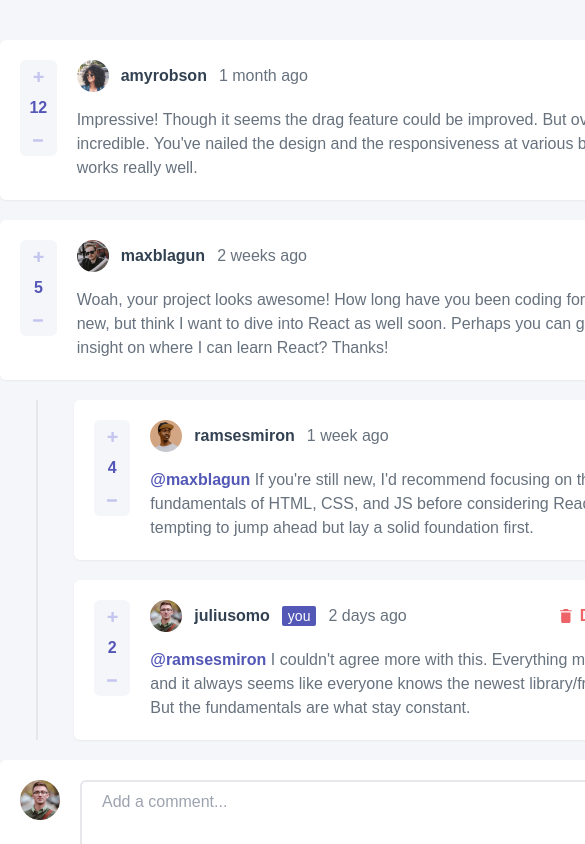
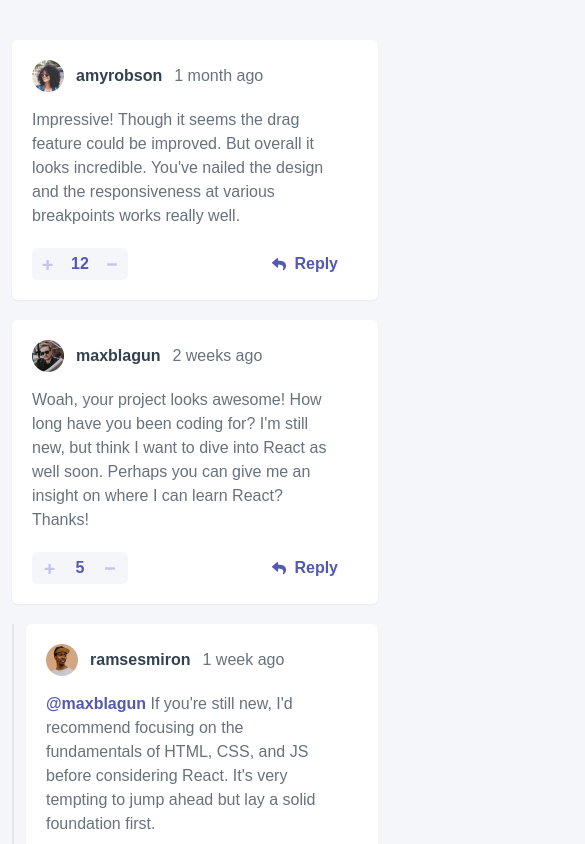
Before and after one commit to apekul/interactive-comments-section, a React (Create React App) app: page / in a window 390 px wide. Shown: the top 844 px of the page, 585 px wide, since content can reach past the window. Built offline with nearby package versions, Linux system fonts and the light colour scheme.

Commit message:
add confirm to delete

```diff
--- a/src/App.js
+++ b/src/App.js
@@ -12,7 +12,7 @@ function App() {
   return (
     <main className="bg-[#F5F6FA] h-screen">
       {/* comments list */}
-      <section className="w-[45rem] m-auto py-10">
+      <section className=" w-full sm:w-[45rem] m-auto py-10 px-3">
         <ul>
           {comments.map((comment, index) => (
             <li className="mb-5" key={index}>
@@ -20,7 +20,7 @@ function App() {
               <SingleComment key={index} comment={comment} />
               {/* Replies Section */}
               {!!comment.replies.length && (
-                <div className="border-l-2 pl-9 ml-9 mt-5">
+                <div className="border-l-2 pl-3 sm:pl-9 sm:ml-9 mt-5">
                   <div className="flex-1 flex flex-col gap-5">
                     {comment.replies.map((reply, replyIndex) => (
                       <SingleComment
--- a/src/Components/CreateComment.js
+++ b/src/Components/CreateComment.js
@@ -54,12 +54,12 @@ const CreateComment = ({
   return (
     <form
       onSubmit={handleSubmit}
-      className="bg-white p-5 flex items-start gap-5 rounded-md shadow-sm"
+      className="bg-white p-5 flex flex-col sm:flex-row items-start gap-5 rounded-md shadow-sm relative"
     >
       <img
         src={currentUser.image.png}
         alt={`${currentUser.username}_image`}
-        className="w-10 h-10"
+        className="w-10 h-10 absolute sm:static bottom-6"
       />
       <textarea
         ref={textareaRef}
@@ -71,7 +71,7 @@ const CreateComment = ({
       />
       <button
         type="submit"
-        className="bg-[#5358B6] text-white px-5 py-2 rounded-md"
+        className="bg-[#5358B6] text-white px-5 py-2 rounded-md self-end sm:self-start"
       >
         {reply ? "REPLY" : "SEND"}
       </button>
--- a/src/Components/SingleComment/Buttons/Button.js
+++ b/src/Components/SingleComment/Buttons/Button.js
@@ -11,7 +11,8 @@ const Button = ({ ...props }) => {
     props.setReply((prev) => !prev);
   };
   const handleRemove = () => {
-    removeItem(props.id);
+    // removeItem(props.id);
+    props.setDeleteConfirm(true);
   };
   return (
     <>
--- /dev/null
+++ b/src/Components/SingleComment/Buttons/RemoveConfirm.js
@@ -0,0 +1,40 @@
+import React, { useContext } from "react";
+import { AppContext } from "../../../AppContext";
+
+const RemoveConfirm = ({ id, setDeleteConfirm }) => {
+  const { removeItem } = useContext(AppContext);
+
+  const handleDelete = () => {
+    removeItem(id);
+    setDeleteConfirm(false);
+  };
+  return (
+    <div className="fixed top-0 left-0 right-0 bottom-0 bg-black bg-opacity-50 z-10 flex items-center justify-center">
+      <div className="p-7 mx-2 w-[22rem] text-[#68727E] bg-white rounded-lg shadow-md ">
+        <h1 className="text-xl font-bold pb-3 text-[#343F4B]">
+          Delete comment
+        </h1>
+        <p className="text-[0.95rem]">
+          Are you sure you want to delete this comment? This will remove the
+          comment and can't be undone.
+        </p>
+        <div className="mt-4 flex gap-2 justify-between">
+          <button
+            onClick={() => setDeleteConfirm(false)}
+            className="bg-[#68727E] text-white px-6 py-2 rounded-md hover:brightness-150"
+          >
+            NO, CANCEL
+          </button>
+          <button
+            onClick={handleDelete}
+            className="bg-[#EE6368] text-white px-6 py-2 rounded-md hover:brightness-150"
+          >
+            YES, DELETE
+          </button>
+        </div>
+      </div>
+    </div>
+  );
+};
+
+export default RemoveConfirm;
--- a/src/Components/SingleComment/Buttons/ScoreButtons.js
+++ b/src/Components/SingleComment/Buttons/ScoreButtons.js
@@ -23,9 +23,9 @@ const ScoreButtons = ({ comment }) => {
     }
   };
   return (
-    <div className="bg-[#F5F6FA] w-10 h-[6rem] self-start rounded-md items-center flex flex-col justify-between select-none">
+    <div className="bg-[#F5F6FA] w-[6rem] gap-2 sm:gap-0 sm:w-10 sm:h-[6rem] self-start rounded-md items-center flex sm:flex-col justify-between select-none">
       <button
-        className={`cursor-pointer flex items-center justify-center h-[2rem] w-full rounded-t-md ${
+        className={`cursor-pointer flex items-center justify-center h-[2rem] w-full rounded-bl-md sm:rounded-bl-none rounded-tl-md sm:rounded-tr-md ${
           userVote === "upvote"
             ? "bg-[#5358B6] buttonLight-hover"
             : "button-hover"
@@ -47,7 +47,7 @@ const ScoreButtons = ({ comment }) => {
       </button>
       <strong style={{ color: "hsl(238, 40%, 52%)" }}>{score}</strong>
       <button
-        className={`cursor-pointer flex items-center justify-center h-[2rem] w-full transition-all duration-150 rounded-b-md ${
+        className={`cursor-pointer flex items-center justify-center h-[2rem] w-full transition-all duration-150 rounded-br-md rounded-tr-md sm:rounded-tr-none sm:rounded-bl-md ${
           userVote === "downvote"
             ? "bg-[#ED6468] buttonLight-hover"
             : "button-hover"
--- a/src/Components/SingleComment/SingleComment.js
+++ b/src/Components/SingleComment/SingleComment.js
@@ -6,16 +6,23 @@ import ScoreButtons from "./Buttons/ScoreButtons";
 import Button from "./Buttons/Button";
 import CreateComment from "../CreateComment";
 import EditComment from "./EditComment";
+import RemoveConfirm from "./Buttons/RemoveConfirm";
 
 const SingleComment = ({ comment, parentId }) => {
   const { currentUser } = useContext(AppContext);
   const [reply, setReply] = useState(false);
   const [edit, setEdit] = useState(false);
+  const [deleteConfirm, setDeleteConfirm] = useState(false);
 
   return (
-    <div className="flex flex-col w-full gap-2 ">
+    <div className="flex flex-col w-full gap-2">
+      {deleteConfirm && (
+        <RemoveConfirm id={comment.id} setDeleteConfirm={setDeleteConfirm} />
+      )}
       <article className="flex gap-5 bg-white p-5 rounded-md shadow-sm">
-        <ScoreButtons comment={comment} />
+        <div className="hidden sm:block">
+          <ScoreButtons comment={comment} />
+        </div>
         <div className="w-full flex flex-col gap-4">
           <header className="flex gap-5 justify-between w-full">
             <div className="flex gap-3 items-center">
@@ -36,10 +43,14 @@ const SingleComment = ({ comment, parentId }) => {
             </div>
 
             {/* Buttons */}
-            <div className="flex gap-5">
+            <div className="hidden sm:flex gap-5">
               {comment.user.username === currentUser.username ? (
                 <>
-                  <Button id={comment.id} remove color="#ED6468" />
+                  <Button
+                    remove
+                    color="#ED6468"
+                    setDeleteConfirm={setDeleteConfirm}
+                  />
                   <Button setEdit={setEdit} edit />
                 </>
               ) : (
@@ -60,6 +71,23 @@ const SingleComment = ({ comment, parentId }) => {
             ) : (
               <EditComment comment={comment} setEdit={setEdit} />
             )}
+            {/* Buttons */}
+            <div className="flex sm:hidden gap-5 justify-between pt-5">
+              <ScoreButtons comment={comment} />
+              {comment.user.username === currentUser.username ? (
+                <div className="flex gap-5">
+                  <Button
+                    setDeleteConfirm={setDeleteConfirm}
+                    id={comment.id}
+                    remove
+                    color="#ED6468"
+                  />
+                  <Button setEdit={setEdit} edit />
+                </div>
+              ) : (
+                <Button id={comment.id} setReply={setReply} reply />
+              )}
+            </div>
           </div>
         </div>
       </article>
```
